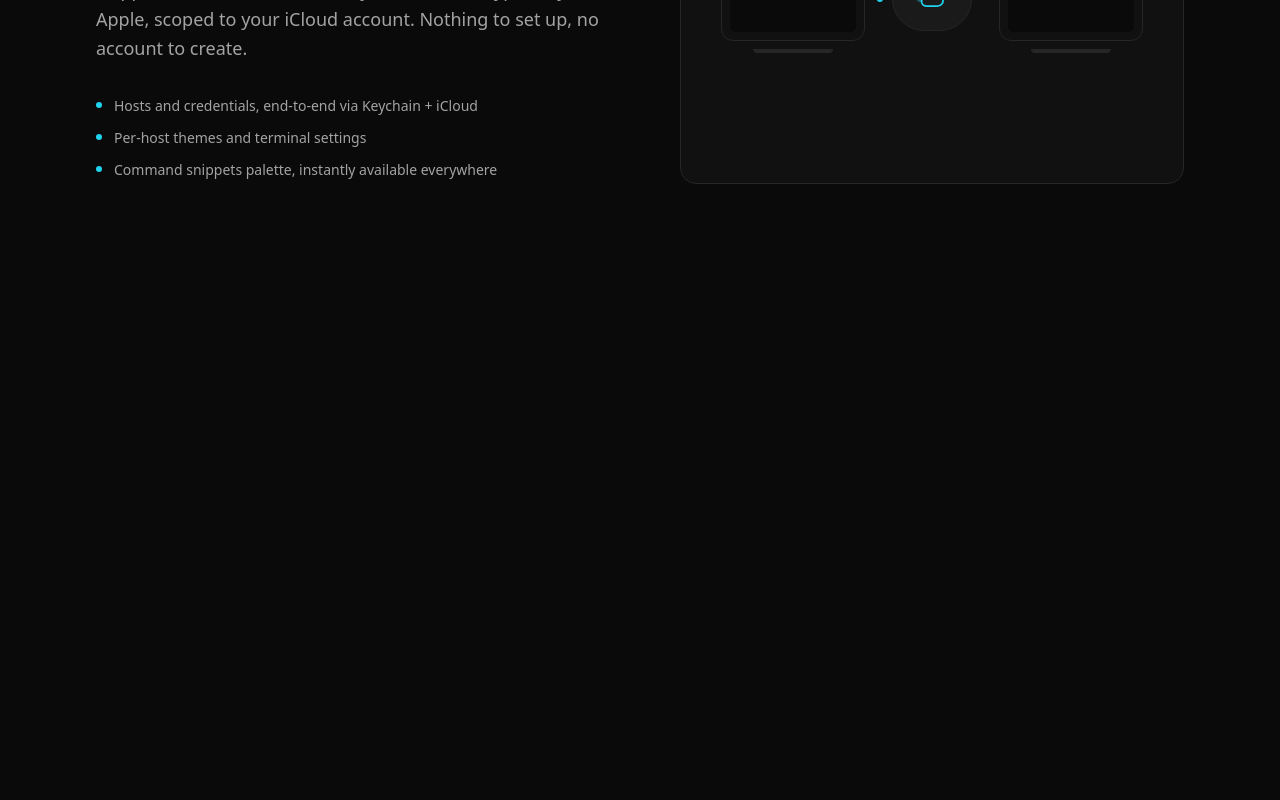
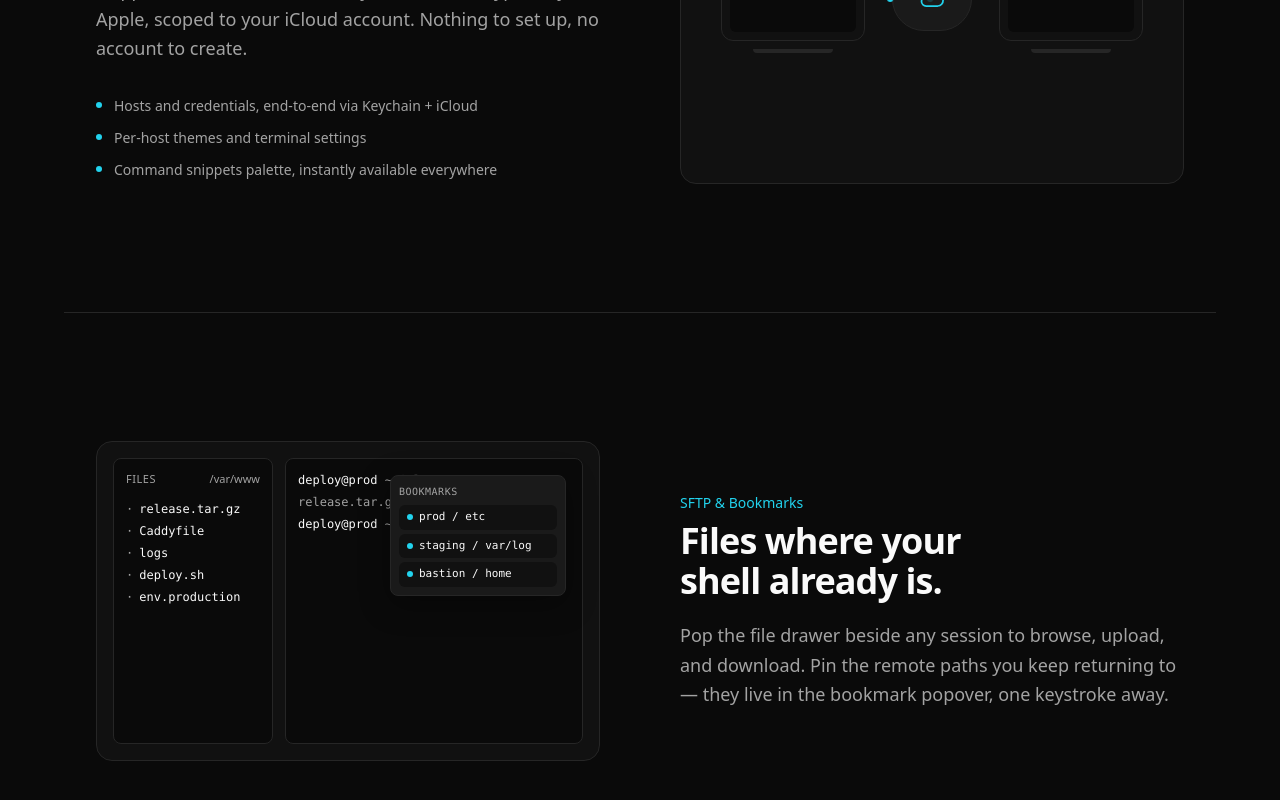
Before and after one commit to ZingerLittleBee/Caterm, a Next.js app in the folder apps/landing/: page /en in a window 1280 px wide. Shown: the part 1943-2743 px from the top of the page. Before the commit the page ends 2255 px from the top, so only its background shows below. Built offline with nearby package versions, Linux system fonts and the light colour scheme.

Commit message:
feat(landing): sftp + bookmarks deep-dive section

```diff
--- a/apps/landing/messages/en.json
+++ b/apps/landing/messages/en.json
@@ -63,5 +63,18 @@
       "Per-host themes and terminal settings",
       "Command snippets palette, instantly available everywhere"
     ]
+  },
+  "sftp": {
+    "eyebrow": "SFTP & Bookmarks",
+    "title": "Files where your shell already is.",
+    "body": "Pop the file drawer beside any session to browse, upload, and download. Pin the remote paths you keep returning to — they live in the bookmark popover, one keystroke away.",
+    "fileList": [
+      "release.tar.gz",
+      "Caddyfile",
+      "logs",
+      "deploy.sh",
+      "env.production"
+    ],
+    "bookmarks": ["prod / etc", "staging / var/log", "bastion / home"]
   }
 }
--- a/apps/landing/messages/zh.json
+++ b/apps/landing/messages/zh.json
@@ -63,5 +63,18 @@
       "每个主机独立的主题与终端设置",
       "命令片段调色板，立即在所有设备可用"
     ]
+  },
+  "sftp": {
+    "eyebrow": "SFTP 与书签",
+    "title": "文件就在 Shell 旁边。",
+    "body": "在任意会话旁打开文件抽屉，浏览、上传、下载一气呵成。把你常用的远程路径固定在书签弹窗里，一个按键就能跳回去。",
+    "fileList": [
+      "release.tar.gz",
+      "Caddyfile",
+      "logs",
+      "deploy.sh",
+      "env.production"
+    ],
+    "bookmarks": ["prod / etc", "staging / var/log", "bastion / home"]
   }
 }
--- a/apps/landing/src/app/[locale]/page.tsx
+++ b/apps/landing/src/app/[locale]/page.tsx
@@ -2,6 +2,7 @@ import { setRequestLocale } from 'next-intl/server'
 import { FeatureGrid } from '@/components/features/feature-grid'
 import { Hero } from '@/components/hero/hero'
 import { TopNav } from '@/components/nav/top-nav'
+import { SftpDeepDive } from '@/components/sections/sftp-deep-dive'
 import { SyncDeepDive } from '@/components/sections/sync-deep-dive'
 import { TerminalAnimation } from '@/components/terminal/terminal-animation'
 
@@ -15,6 +16,7 @@ export default async function HomePage({ params }: { params: Promise<{ locale: s
       <Hero rightSlot={<TerminalAnimation />} />
       <FeatureGrid />
       <SyncDeepDive />
+      <SftpDeepDive />
     </>
   )
 }
--- /dev/null
+++ b/apps/landing/src/components/sections/sftp-animation.tsx
@@ -0,0 +1,100 @@
+'use client'
+
+import { useTranslations } from 'next-intl'
+
+export function SftpAnimation() {
+  const t = useTranslations('sftp')
+  const files = t.raw('fileList') as string[]
+  const bookmarks = t.raw('bookmarks') as string[]
+
+  return (
+    <div
+      aria-hidden="true"
+      className="relative h-80 overflow-hidden rounded-2xl border border-[var(--color-border)] bg-[var(--color-surface)] p-4"
+    >
+      <div className="flex h-full gap-3">
+        <div
+          className="w-40 flex-none rounded-lg border border-[var(--color-border)] bg-[var(--color-bg)] p-3 opacity-0"
+          style={{ animation: 'slideInDrawer 1200ms ease-out 200ms forwards' }}
+        >
+          <div className="mb-3 flex items-center justify-between">
+            <span className="text-[11px] text-[var(--color-text-muted)] uppercase tracking-wider">files</span>
+            <span className="text-[11px] text-[var(--color-text-muted)]">/var/www</span>
+          </div>
+          <ul className="space-y-1 font-mono text-[12px]">
+            {files.map((file, i) => (
+              <li
+                className="flex items-center gap-1.5 truncate text-[var(--color-text)] opacity-0"
+                key={file}
+                style={{
+                  animation: 'fadeFile 400ms ease-out forwards',
+                  animationDelay: `${600 + i * 120}ms`
+                }}
+              >
+                <span className="text-[var(--color-text-muted)]">·</span>
+                <span className="truncate">{file}</span>
+              </li>
+            ))}
+          </ul>
+        </div>
+
+        <div className="relative flex-1 rounded-lg border border-[var(--color-border)] bg-[var(--color-bg)] p-3 font-mono text-[12px]">
+          <div className="space-y-1 text-[var(--color-text-muted)]">
+            <div>
+              <span className="text-[var(--color-text)]">deploy@prod</span> ~ $ ls
+            </div>
+            <div>release.tar.gz Caddyfile logs</div>
+            <div>
+              <span className="text-[var(--color-text)]">deploy@prod</span> ~ ${' '}
+              <span
+                className="ml-1 inline-block h-3 w-1.5 translate-y-0.5 bg-[var(--color-accent)] align-middle"
+                style={{ animation: 'blink 1s steps(1,end) infinite' }}
+              />
+            </div>
+          </div>
+
+          <div
+            className="absolute top-4 right-4 w-44 rounded-lg border border-[var(--color-border)] bg-[var(--color-surface-hi)] p-2 opacity-0 shadow-[0_8px_30px_rgba(0,0,0,0.35)]"
+            style={{ animation: 'fadeBookmark 500ms ease-out 1400ms forwards' }}
+          >
+            <div className="mb-1.5 text-[10px] text-[var(--color-text-muted)] uppercase tracking-wider">bookmarks</div>
+            <ul className="space-y-1 text-[11px]">
+              {bookmarks.map((bookmark, i) => (
+                <li
+                  className="flex items-center gap-1.5 rounded-md bg-[var(--color-surface)] px-2 py-1 text-[var(--color-text)] opacity-0"
+                  key={bookmark}
+                  style={{
+                    animation: 'fadeFile 400ms ease-out forwards',
+                    animationDelay: `${1600 + i * 150}ms`
+                  }}
+                >
+                  <span className="h-1.5 w-1.5 rounded-full bg-[var(--color-accent)]" />
+                  {bookmark}
+                </li>
+              ))}
+            </ul>
+          </div>
+        </div>
+      </div>
+
+      <style>{`
+        @keyframes slideInDrawer {
+          from { transform: translateX(-110%); opacity: 0; }
+          to { transform: translateX(0); opacity: 1; }
+        }
+        @keyframes fadeFile {
+          from { opacity: 0; transform: translateY(4px); }
+          to { opacity: 1; transform: translateY(0); }
+        }
+        @keyframes fadeBookmark {
+          from { opacity: 0; transform: translateY(-6px); }
+          to { opacity: 1; transform: translateY(0); }
+        }
+        @keyframes blink {
+          0%, 49% { opacity: 1; }
+          50%, 100% { opacity: 0; }
+        }
+      `}</style>
+    </div>
+  )
+}
--- /dev/null
+++ b/apps/landing/src/components/sections/sftp-deep-dive.tsx
@@ -0,0 +1,21 @@
+import { useTranslations } from 'next-intl'
+import { SftpAnimation } from './sftp-animation'
+
+export function SftpDeepDive() {
+  const t = useTranslations('sftp')
+
+  return (
+    <section className="mx-auto max-w-6xl border-[var(--color-border)] border-t px-6 py-24 md:py-32 lg:px-8" id="sftp">
+      <div className="grid items-center gap-12 lg:grid-cols-2 lg:gap-20">
+        <div className="order-2 lg:order-1">
+          <SftpAnimation />
+        </div>
+        <div className="order-1 lg:order-2">
+          <p className="font-medium text-[var(--color-accent)] text-sm">{t('eyebrow')}</p>
+          <h2 className="mt-2 text-balance font-semibold text-3xl tracking-tight md:text-4xl">{t('title')}</h2>
+          <p className="mt-5 text-[var(--color-text-muted)] text-lg leading-relaxed">{t('body')}</p>
+        </div>
+      </div>
+    </section>
+  )
+}
```
